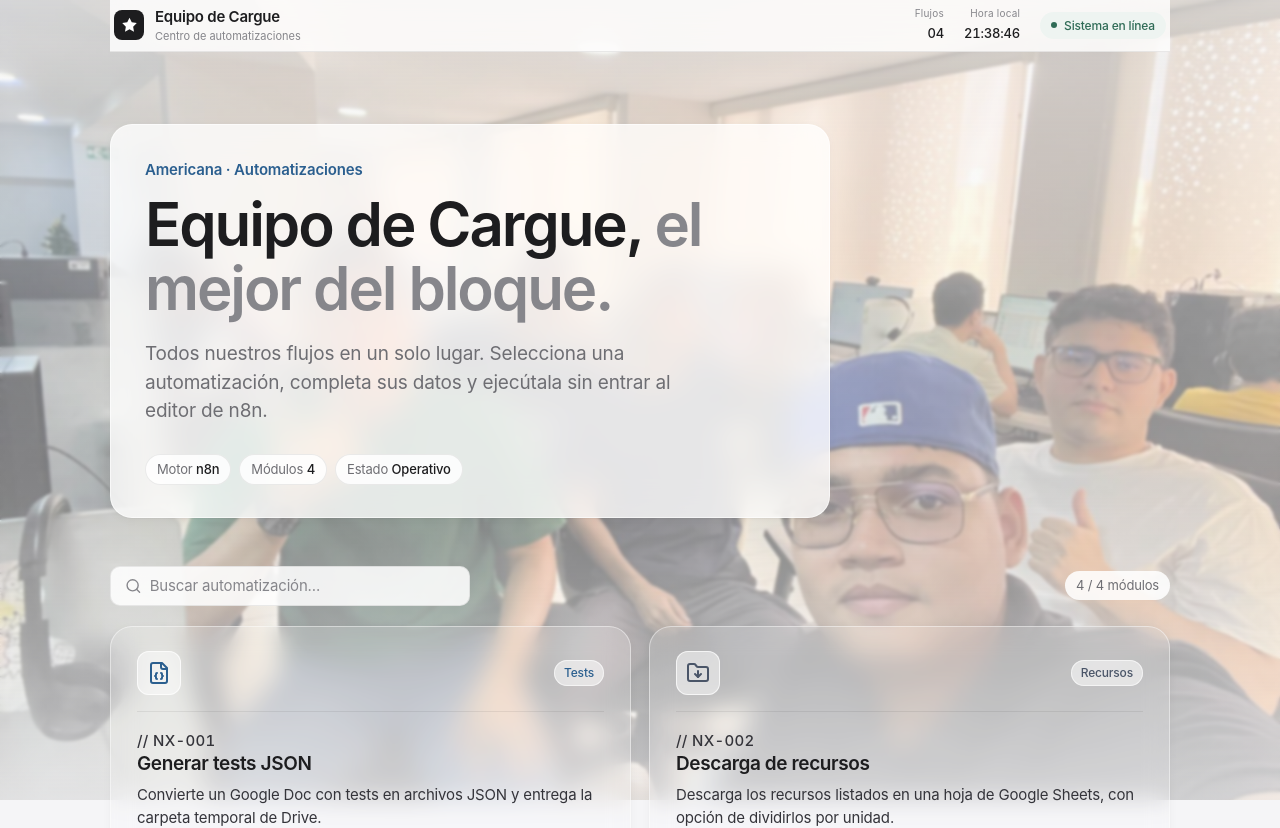
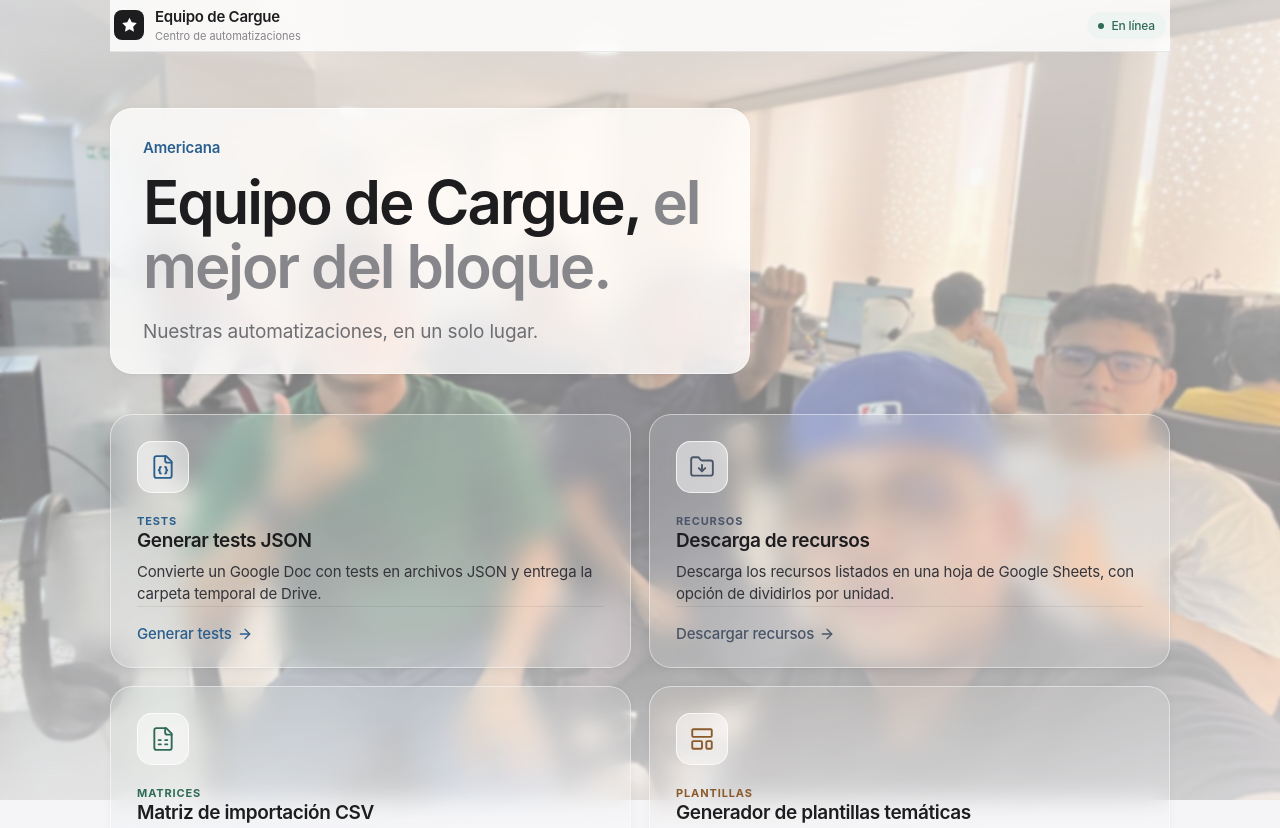
Before and after one commit to JIMENEZ45/Flujosn8n, a Next.js app: page / in a window 1280 px wide. Shown: the top 828 px of the page. Built offline with nearby package versions, Linux system fonts and the light colour scheme.

Commit message:
cambio visual

```diff
--- a/app/globals.css
+++ b/app/globals.css
@@ -208,9 +208,9 @@ select {
 
 .hero {
   position: relative;
-  max-width: 720px;
-  margin: 72px 0 48px;
-  padding: 34px 34px 32px;
+  max-width: 640px;
+  margin: 56px 0 40px;
+  padding: 28px 32px 26px;
   border: 1px solid rgba(255, 255, 255, 0.6);
   border-radius: var(--radius-lg);
   background: rgba(255, 255, 255, 0.78);
@@ -334,10 +334,10 @@ select {
 
 .flow-card {
   display: grid;
-  grid-template-rows: auto 1fr auto;
-  gap: 18px;
-  min-height: 232px;
-  padding: 24px 26px;
+  grid-template-rows: auto auto auto 1fr auto;
+  gap: 0;
+  min-height: 250px;
+  padding: 26px 26px 22px;
   border: 1px solid rgba(255, 255, 255, 0.45);
   border-radius: var(--radius-lg);
   color: inherit;
@@ -352,6 +352,11 @@ select {
     background 260ms ease,
     box-shadow 260ms cubic-bezier(0.22, 1, 0.36, 1);
   animation: cardIn 480ms cubic-bezier(0.22, 1, 0.36, 1) both;
+}
+
+.flow-card:active {
+  transform: translateY(-1px) scale(0.975);
+  transition-duration: 90ms;
 }
 
 .flow-card:hover,
@@ -378,11 +383,13 @@ select {
 .flow-icon {
   display: grid;
   place-items: center;
-  width: 44px;
-  height: 44px;
-  color: var(--accent);
-  border-radius: 12px;
-  background: rgba(43, 95, 143, 0.1);
+  width: 52px;
+  height: 52px;
+  margin-bottom: 20px;
+  color: #fff;
+  border-radius: 15px;
+  background: var(--tone, var(--accent));
+  box-shadow: 0 6px 16px -4px var(--tone, var(--accent));
 }
 
 .category {
@@ -824,9 +831,15 @@ select {
 }
 
 .flow-card .category {
+  justify-self: start;
+  padding: 0;
   color: var(--tone, var(--muted));
-  background: rgba(255, 255, 255, 0.55);
-  box-shadow: inset 0 0 0 1px rgba(255, 255, 255, 0.6);
+  background: none;
+  box-shadow: none;
+  font-size: 11px;
+  font-weight: 700;
+  letter-spacing: 0.08em;
+  text-transform: uppercase;
 }
 
 .flow-card .open-label {
@@ -1156,3 +1169,210 @@ select {
   border-radius: 10px;
   background: var(--tone-soft, rgba(43, 95, 143, 0.1));
 }
+
+/* ---------- Barra de desplazamiento discreta ---------- */
+
+/* Firefox */
+.flow-modal {
+  scrollbar-width: thin;
+  scrollbar-color: transparent transparent;
+  scrollbar-gutter: stable;
+}
+
+.flow-modal:hover,
+.flow-modal:focus-within {
+  scrollbar-color: rgba(0, 0, 0, 0.22) transparent;
+}
+
+/* Chrome, Edge, Safari */
+.flow-modal::-webkit-scrollbar {
+  width: 8px;
+}
+
+.flow-modal::-webkit-scrollbar-track {
+  background: transparent;
+}
+
+.flow-modal::-webkit-scrollbar-thumb {
+  border: 2px solid transparent;
+  border-radius: 999px;
+  background-color: transparent;
+  background-clip: content-box;
+  transition: background-color 220ms ease;
+}
+
+.flow-modal:hover::-webkit-scrollbar-thumb,
+.flow-modal:focus-within::-webkit-scrollbar-thumb {
+  background-color: rgba(0, 0, 0, 0.2);
+}
+
+.flow-modal::-webkit-scrollbar-thumb:hover {
+  background-color: rgba(0, 0, 0, 0.34);
+}
+
+/* Degradado solo abajo: insinúa que hay más contenido sin tapar el botón de cerrar */
+.flow-modal {
+  -webkit-mask-image: linear-gradient(
+    to bottom,
+    #000 calc(100% - 22px),
+    transparent 100%
+  );
+  mask-image: linear-gradient(to bottom, #000 calc(100% - 22px), transparent 100%);
+}
+
+/* Misma barra discreta para la página */
+html {
+  scrollbar-width: thin;
+  scrollbar-color: rgba(0, 0, 0, 0.18) transparent;
+}
+
+body::-webkit-scrollbar {
+  width: 10px;
+}
+
+body::-webkit-scrollbar-track {
+  background: transparent;
+}
+
+body::-webkit-scrollbar-thumb {
+  border: 3px solid transparent;
+  border-radius: 999px;
+  background-color: rgba(0, 0, 0, 0.16);
+  background-clip: content-box;
+}
+
+body::-webkit-scrollbar-thumb:hover {
+  background-color: rgba(0, 0, 0, 0.3);
+}
+
+/* ---------- Animación de apertura, distinta por módulo ---------- */
+
+.flow-modal {
+  animation: modalRise 340ms cubic-bezier(0.22, 1, 0.36, 1) both;
+}
+
+.flow-modal.accent-blue {
+  animation: modalRise 360ms cubic-bezier(0.22, 1, 0.36, 1) both;
+}
+
+.flow-modal.accent-purple {
+  animation: modalPop 380ms cubic-bezier(0.34, 1.56, 0.64, 1) both;
+}
+
+.flow-modal.accent-green {
+  animation: modalUnfold 420ms cubic-bezier(0.22, 1, 0.36, 1) both;
+  transform-origin: top center;
+}
+
+.flow-modal.accent-orange {
+  animation: modalSlide 380ms cubic-bezier(0.22, 1, 0.36, 1) both;
+}
+
+/* Azul — sube desde abajo */
+@keyframes modalRise {
+  from {
+    opacity: 0;
+    transform: translateY(38px);
+  }
+  to {
+    opacity: 1;
+    transform: translateY(0);
+  }
+}
+
+/* Morado — aparece desde el centro con rebote */
+@keyframes modalPop {
+  from {
+    opacity: 0;
+    transform: scale(0.86);
+  }
+  to {
+    opacity: 1;
+    transform: scale(1);
+  }
+}
+
+/* Verde — se despliega desde arriba, como una hoja */
+@keyframes modalUnfold {
+  from {
+    opacity: 0;
+    transform: perspective(1200px) rotateX(-14deg) translateY(-20px);
+  }
+  to {
+    opacity: 1;
+    transform: perspective(1200px) rotateX(0) translateY(0);
+  }
+}
+
+/* Naranja — entra deslizándose desde la derecha */
+@keyframes modalSlide {
+  from {
+    opacity: 0;
+    transform: translateX(56px) scale(0.97);
+  }
+  to {
+    opacity: 1;
+    transform: translateX(0) scale(1);
+  }
+}
+
+/* la tarjeta toma un matiz de su color */
+.flow-card::before {
+  position: absolute;
+  content: "";
+  inset: 0;
+  opacity: 0.5;
+  pointer-events: none;
+  background: linear-gradient(160deg, var(--tone-soft, transparent), transparent 62%);
+}
+
+.flow-card:hover .open-label {
+  filter: brightness(1.1);
+}
+
+.flow-card > * {
+  position: relative;
+  z-index: 1;
+}
+
+/* el código NX pasa a segundo plano, dentro del módulo */
+.flow-code {
+  margin-left: 8px;
+  padding: 2px 7px;
+  border-radius: 5px;
+  color: var(--muted-soft);
+  background: rgba(0, 0, 0, 0.05);
+  font-size: 11px;
+  font-weight: 500;
+  letter-spacing: 0.02em;
+}
+
+/* ---------- Luz que sigue al cursor ---------- */
+
+.cursor-glow {
+  position: fixed;
+  z-index: 1;
+  top: 0;
+  left: 0;
+  width: 460px;
+  height: 460px;
+  margin: -230px 0 0 -230px;
+  opacity: 0;
+  pointer-events: none;
+  border-radius: 999px;
+  background: radial-gradient(
+    circle,
+    rgba(255, 255, 255, 0.5) 0%,
+    rgba(255, 255, 255, 0.18) 38%,
+    transparent 70%
+  );
+  transform: translate(var(--x, 50vw), var(--y, 50vh));
+  transition: opacity 400ms ease;
+  will-change: transform;
+}
+
+@media (hover: none), (prefers-reduced-motion: reduce) {
+  .cursor-glow {
+    display: none;
+  }
+}
--- a/app/page.tsx
+++ b/app/page.tsx
@@ -24,7 +24,7 @@ import {
   X,
 } from "lucide-react";
 import type { ElementType, FormEvent } from "react";
-import { useCallback, useEffect, useMemo, useState } from "react";
+import { useCallback, useEffect, useRef, useState } from "react";
 
 /* ============================================================
    LOGO — cambia solo esta línea para cambiar la marca.
@@ -61,6 +61,8 @@ type Flow = {
   icon: ElementType;
   /** Color del módulo: define ícono, etiqueta y botón. */
   accent: "blue" | "purple" | "green" | "orange";
+  /** Texto del botón: la acción concreta, no "Ejecutar". */
+  action: string;
   /** Línea al pie del formulario: qué entrega el flujo. */
   footerNote: string;
   fields: Field[];
@@ -76,6 +78,7 @@ const flows: Flow[] = [
     category: "Tests",
     icon: FileJson,
     accent: "blue",
+    action: "Generar tests",
     footerNote:
       "Se creará y entregará una carpeta temporal en tu Google Drive con los archivos JSON generados.",
     fields: [
@@ -96,6 +99,7 @@ const flows: Flow[] = [
     category: "Recursos",
     icon: FolderDown,
     accent: "purple",
+    action: "Descargar recursos",
     footerNote:
       "Los recursos se copiarán a una carpeta nueva en Google Drive, disponible por 30 minutos.",
     fields: [
@@ -125,6 +129,7 @@ const flows: Flow[] = [
     category: "Matrices",
     icon: FileSpreadsheet,
     accent: "green",
+    action: "Generar matriz",
     footerNote:
       "Se generará un archivo CSV listo para importar, guardado en tu Google Drive.",
     fields: [
@@ -160,6 +165,7 @@ const flows: Flow[] = [
     category: "Plantillas",
     icon: LayoutTemplate,
     accent: "orange",
+    action: "Generar plantilla",
     footerNote:
       "Se creará la plantilla temática en Google Drive a partir de la carpeta indicada.",
     fields: [
@@ -182,19 +188,44 @@ type ExecutionResult = {
 };
 
 export default function Home() {
-  const [query, setQuery] = useState("");
   const [selectedFlow, setSelectedFlow] = useState<Flow | null>(null);
   const [submitting, setSubmitting] = useState(false);
   const [result, setResult] = useState<ExecutionResult | null>(null);
-  const [clock, setClock] = useState("--:--:--");
+  const glowRef = useRef<HTMLDivElement>(null);
   const [elapsed, setElapsed] = useState(0);
 
-  // Reloj HUD (solo en cliente para evitar errores de hidratación)
+  // Luz tenue que sigue al cursor. Se mueve por CSS vars para no re-renderizar.
   useEffect(() => {
-    const tick = () => setClock(new Date().toLocaleTimeString("es-CO", { hour12: false }));
-    tick();
-    const id = setInterval(tick, 1000);
-    return () => clearInterval(id);
+    const fino = window.matchMedia("(pointer: fine)").matches;
+    const reducido = window.matchMedia("(prefers-reduced-motion: reduce)").matches;
+    if (!fino || reducido) return;
+
+    let frame = 0;
+
+    const mover = (event: MouseEvent) => {
+      if (frame) return;
+      frame = requestAnimationFrame(() => {
+        frame = 0;
+        const el = glowRef.current;
+        if (!el) return;
+        el.style.setProperty("--x", `${event.clientX}px`);
+        el.style.setProperty("--y", `${event.clientY}px`);
+        el.style.opacity = "1";
+      });
+    };
+
+    const salir = () => {
+      if (glowRef.current) glowRef.current.style.opacity = "0";
+    };
+
+    window.addEventListener("mousemove", mover, { passive: true });
+    document.addEventListener("mouseleave", salir);
+
+    return () => {
+      window.removeEventListener("mousemove", mover);
+      document.removeEventListener("mouseleave", salir);
+      if (frame) cancelAnimationFrame(frame);
+    };
   }, []);
 
   // Cronómetro visible mientras corre un flujo largo
@@ -204,17 +235,6 @@ export default function Home() {
     const id = setInterval(() => setElapsed((value) => value + 1), 1000);
     return () => clearInterval(id);
   }, [submitting]);
-
-  const filteredFlows = useMemo(() => {
-    const value = query.trim().toLowerCase();
-    if (!value) return flows;
-
-    return flows.filter((flow) =>
-      [flow.name, flow.description, flow.category, flow.code].some((text) =>
-        text.toLowerCase().includes(value),
-      ),
-    );
-  }, [query]);
 
   const closeFlow = useCallback(() => {
     if (submitting) return;
@@ -303,6 +323,7 @@ export default function Home() {
 
   return (
     <main className="page-shell">
+      <div className="cursor-glow" ref={glowRef} aria-hidden="true" />
       <div className="content">
         <header className="topbar">
           <div className="brand">
@@ -317,63 +338,24 @@ export default function Home() {
             </span>
           </div>
 
-          <div className="hud-stats">
-            <div className="hud-stat">
-              <span>Flujos</span>
-              <strong>{String(flows.length).padStart(2, "0")}</strong>
-            </div>
-            <div className="hud-stat">
-              <span>Hora local</span>
-              <strong>{clock}</strong>
-            </div>
           <span className="status-pill">
             <span className="status-dot" />
-              Sistema en línea
+            En línea
           </span>
-          </div>
         </header>
 
         <section className="hero">
-          <p className="eyebrow">Americana · Automatizaciones</p>
+          <p className="eyebrow">Americana</p>
           <h1>
             Equipo de Cargue,{" "}
             <span className="glow-word">el mejor del bloque.</span>
           </h1>
-          <p className="hero-copy">
-            Todos nuestros flujos en un solo lugar. Selecciona una automatización, completa sus
-            datos y ejecútala sin entrar al editor de n8n.
-          </p>
+          <p className="hero-copy">Nuestras automatizaciones, en un solo lugar.</p>
 
-          <div className="hero-meta">
-            <span className="chip">
-              Motor <b>n8n</b>
-            </span>
-            <span className="chip">
-              Módulos <b>{flows.length}</b>
-            </span>
-            <span className="chip">
-              Estado <b>Operativo</b>
-            </span>
-          </div>
         </section>
 
-        <div className="toolbar">
-          <div className="search-box">
-            <Search size={18} />
-            <input
-              value={query}
-              onChange={(event) => setQuery(event.target.value)}
-              placeholder="Buscar automatización..."
-              aria-label="Buscar automatización"
-            />
-          </div>
-          <span className="count-label">
-            {filteredFlows.length} / {flows.length} módulos
-          </span>
-        </div>
-
         <section className="flow-grid" aria-label="Automatizaciones disponibles">
-          {filteredFlows.map((flow, index) => {
+          {flows.map((flow, index) => {
             const Icon = flow.icon;
 
             return (
@@ -381,24 +363,20 @@ export default function Home() {
                 key={flow.id}
                 type="button"
                 className={`flow-card accent-${flow.accent}`}
-                style={{ animationDelay: `${index * 90}ms` }}
+                style={{ animationDelay: `${index * 80}ms` }}
                 onClick={() => openFlow(flow)}
               >
-                <div className="flow-card-header">
                 <span className="flow-icon">
-                    <Icon size={24} />
+                  <Icon size={26} strokeWidth={1.75} />
                 </span>
+
                 <span className="category">{flow.category}</span>
-                </div>
 
-                <div>
-                  <p className="flow-id">// {flow.code}</p>
                 <h2>{flow.name}</h2>
                 <p>{flow.description}</p>
-                </div>
 
                 <span className="open-label">
-                  Ejecutar
+                  {flow.action}
                   <ArrowRight size={16} />
                 </span>
               </button>
@@ -406,13 +384,7 @@ export default function Home() {
           })}
         </section>
 
-        {filteredFlows.length === 0 && (
-          <div className="empty-state">
-            &gt; Sin resultados para &quot;{query}&quot;. Intenta con otro término.
-          </div>
-        )}
-
-        <p className="footer-note">Equipo de Cargue · Interfaz de control para n8n</p>
+        <p className="footer-note">Universidad Americana</p>
       </div>
 
       {selectedFlow && (
@@ -438,7 +410,8 @@ export default function Home() {
             </div>
 
             <p className="eyebrow">
-              {selectedFlow.code} · {selectedFlow.category}
+              {selectedFlow.category}
+              <span className="flow-code">{selectedFlow.code}</span>
             </p>
             <h2 id="flow-title">{selectedFlow.name}</h2>
             <p className="modal-copy">{selectedFlow.description}</p>
@@ -494,7 +467,7 @@ export default function Home() {
                   ) : (
                     <>
                       <Play size={16} fill="currentColor" />
-                      Ejecutar automatización
+                      {selectedFlow.action}
                     </>
                   )}
                 </button>
```
Lines whose indentation alone changed are shown as unchanged.
